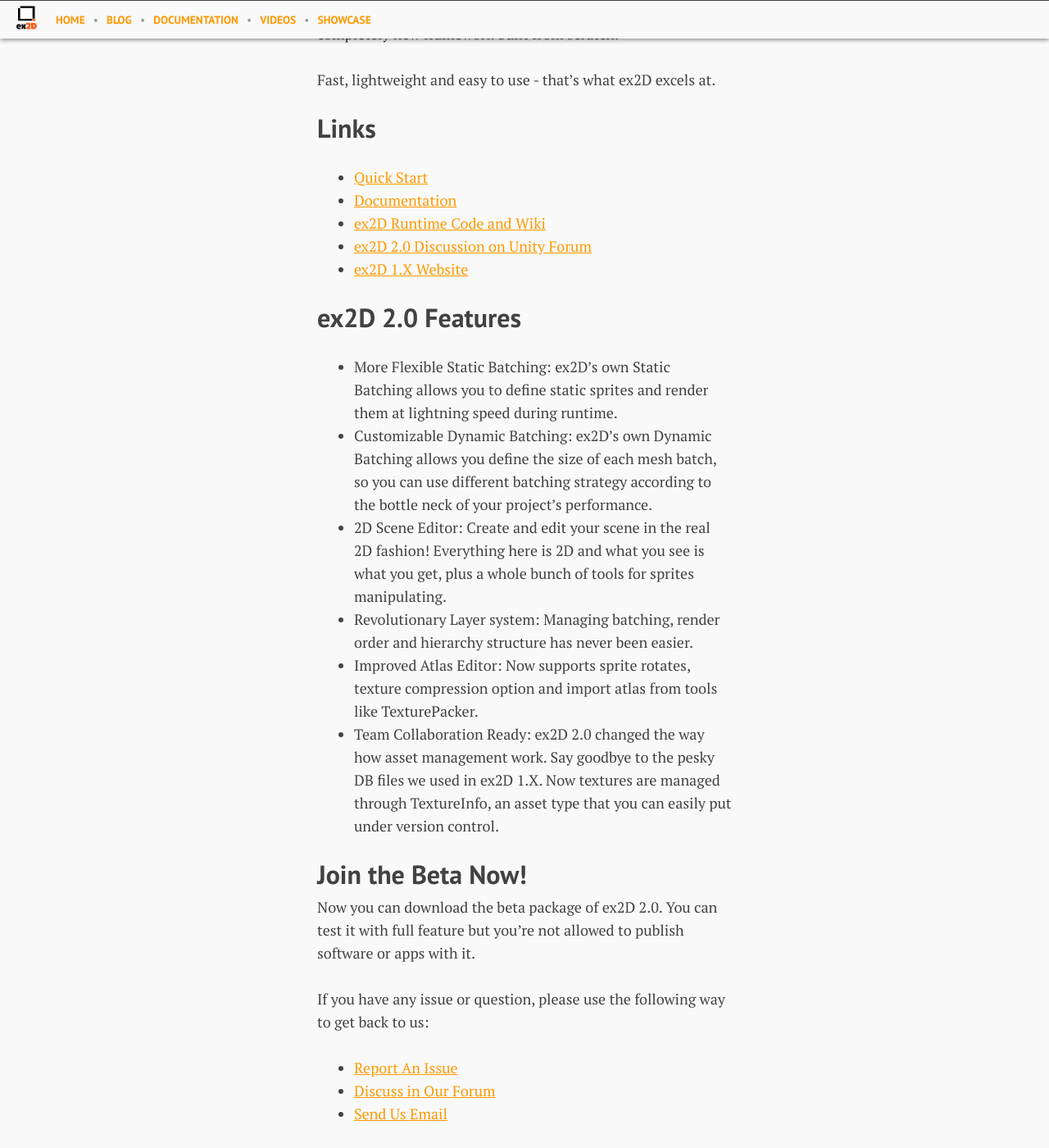
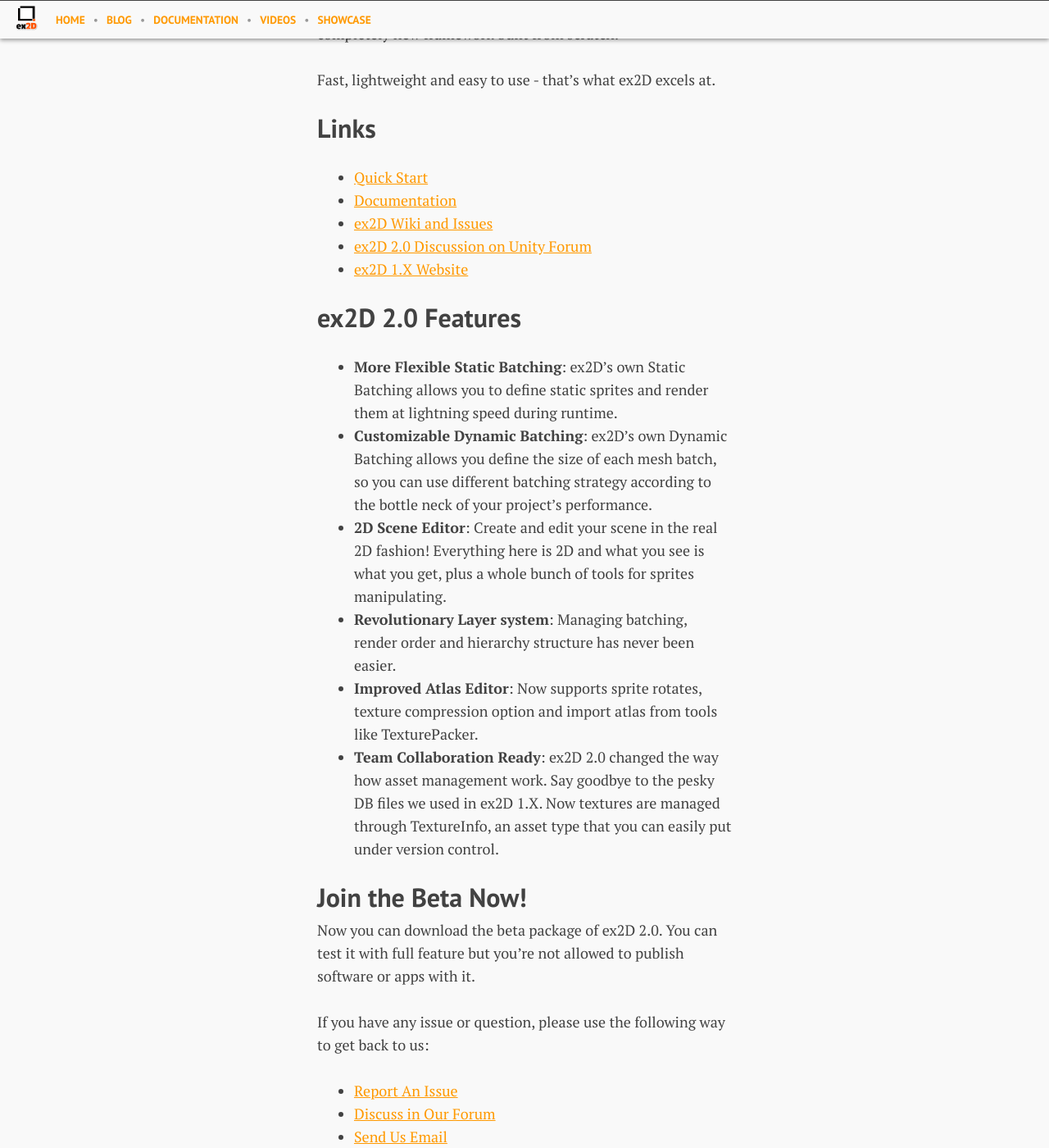
Before and after one commit to exdev/ex2d, a Jekyll site: the page built from index.md, in a window 1280 px wide and 1400 px high, scrolled down 537 px. Shown: the whole window at 82% size. Built offline with Jekyll 4.4.1, drawn with Linux system fonts in a browser that asks for light colours; nearby versions of some CDN libraries; Markdown is read by kramdown in place of the engine named in the settings.

Commit message:
update index style.

```diff
--- a/index.md
+++ b/index.md
@@ -17,24 +17,30 @@ Fast, lightweight and easy to use - that's what ex2D excels at.
 
 - [Quick Start][1]
 - [Documentation][2]
-- [ex2D Runtime Code and Wiki][3]
+- [ex2D Wiki and Issues][3]
 - [ex2D 2.0 Discussion on Unity Forum][4]
 - [ex2D 1.X Website][5]
 
-[1]: https://github.com/jwu/ex2d_doc/wiki/Quick-Start
-[2]: https://github.com/jwu/ex2d_doc/wiki/_pages
+[1]: ./docs/quick-start/
+[2]: ./docs/
 [3]: https://github.com/jwu/ex2d_doc
 [4]: http://forum.unity3d.com/threads/101811-ex2D-the-best-2D-sprite-solution-for-Unity-RELEASED
 [5]: http://www.ex-dev.com/ex2d/
 
 ## ex2D 2.0 Features
 
-- More Flexible Static Batching: ex2D's own Static Batching allows you to define static sprites and render them at lightning speed during runtime.
-- Customizable Dynamic Batching: ex2D's own Dynamic Batching allows you define the size of each mesh batch, so you can use different batching strategy according to the bottle neck of your project's performance.
-- 2D Scene Editor: Create and edit your scene in the real 2D fashion! Everything here is 2D and what you see is what you get, plus a whole bunch of tools for sprites manipulating.
-- Revolutionary Layer system: Managing batching, render order and hierarchy structure has never been easier.
-- Improved Atlas Editor: Now supports sprite rotates, texture compression option and import atlas from tools like TexturePacker.
-- Team Collaboration Ready: ex2D 2.0 changed the way how asset management work. Say goodbye to the pesky DB files we used in ex2D 1.X. Now textures are managed through TextureInfo, an asset type that you can easily put under version control.
+- __More Flexible Static Batching__: ex2D's own Static Batching allows you to define static sprites and render
+them at lightning speed during runtime.
+- __Customizable Dynamic Batching__: ex2D's own Dynamic Batching allows you define the size of each mesh batch,
+ so you can use different batching strategy according to the bottle neck of your project's performance.
+- __2D Scene Editor__: Create and edit your scene in the real 2D fashion! Everything here is 2D and what you see
+ is what you get, plus a whole bunch of tools for sprites manipulating.
+- __Revolutionary Layer system__: Managing batching, render order and hierarchy structure has never been easier.
+- __Improved Atlas Editor__: Now supports sprite rotates, texture compression option and import atlas from tools
+ like TexturePacker.
+- __Team Collaboration Ready__: ex2D 2.0 changed the way how asset management work. Say goodbye to the pesky DB
+ files we used in ex2D 1.X. Now textures are managed through TextureInfo, an asset type that you can easily put
+ under version control.
 
 ## Join the Beta Now!
 
```
Also changed, not shown: 2 other files.
